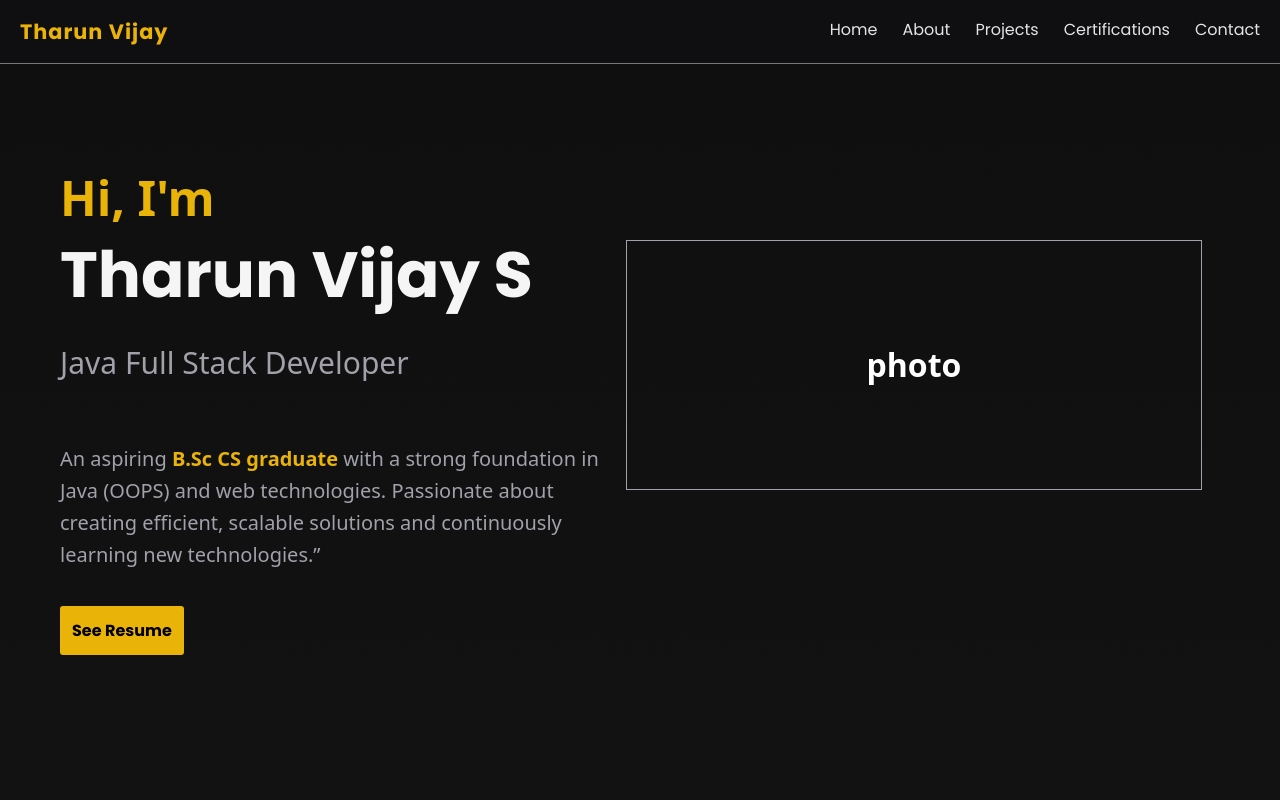
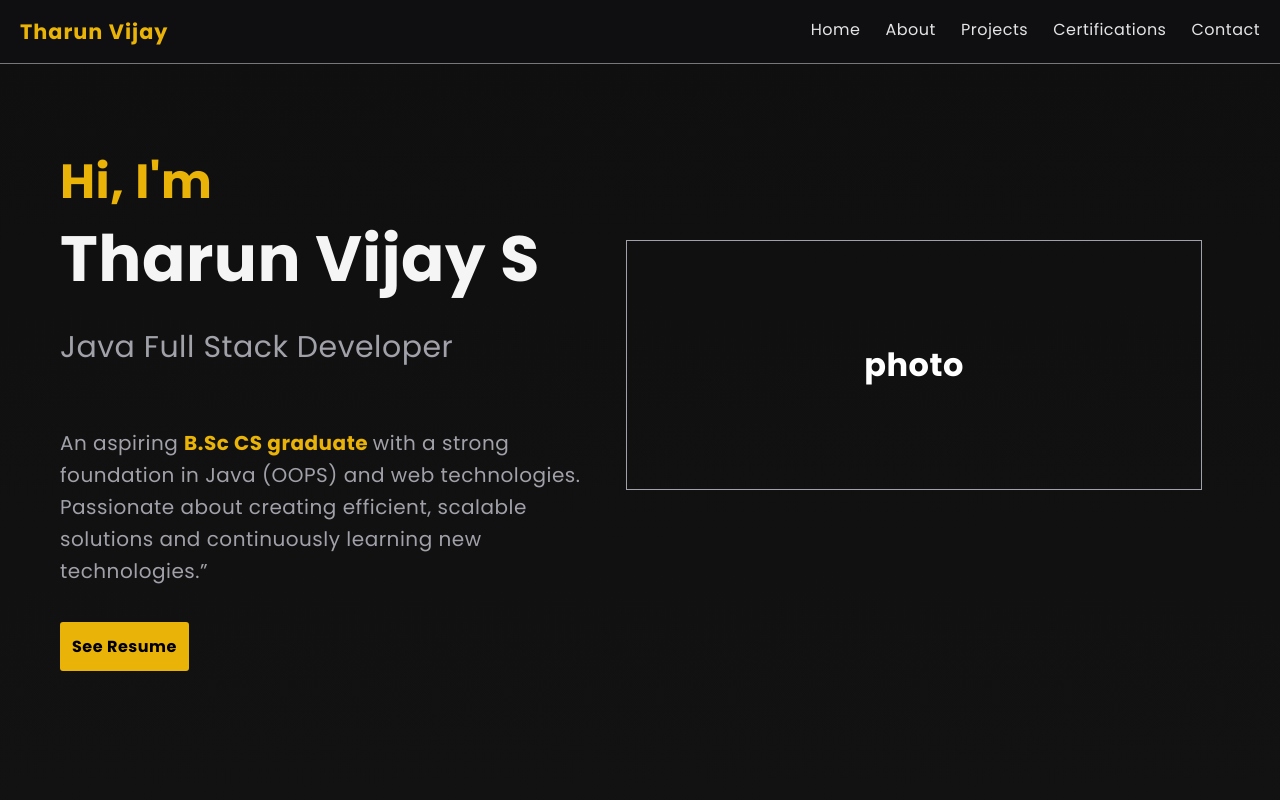
Before and after one commit to TharunVijai/portfolio-web, a React (Vite) app: page / in a window 1280 px wide. Shown: the top 800 px of the page. Built offline with nearby package versions, Linux system fonts and the light colour scheme.

Commit message:
fixed font poppins

```diff
--- a/src/App.css
+++ b/src/App.css
@@ -69,6 +69,9 @@ body {
   line-height: 1.6;
   width: 90%;
   margin-left: 50px;
+
+  font-family: 'Poppins', sans-serif;
+  letter-spacing: 0.5px;
 }
 
 @media (max-width: 768px)
```
